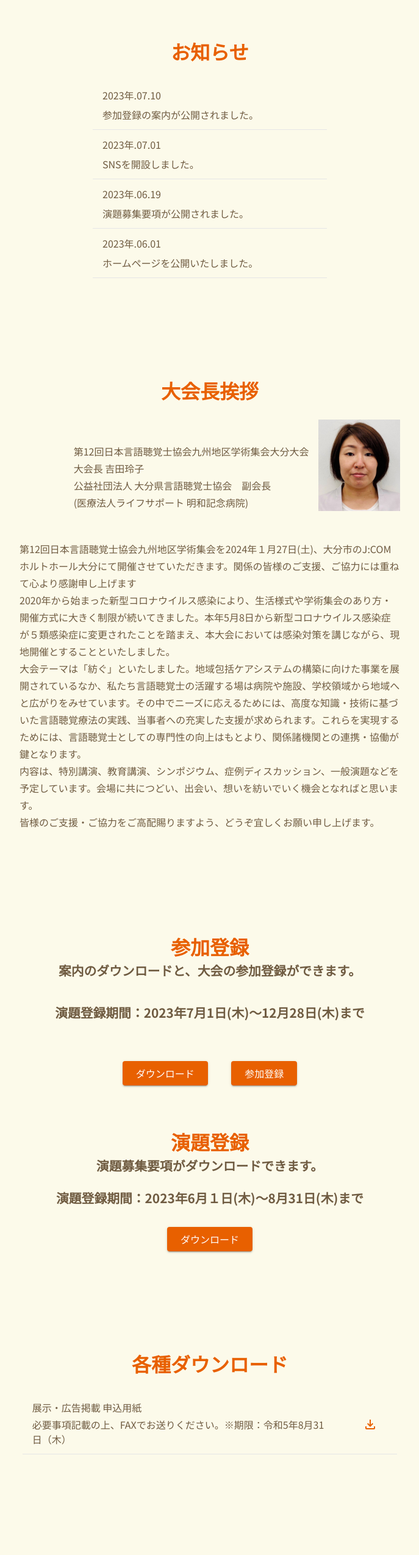
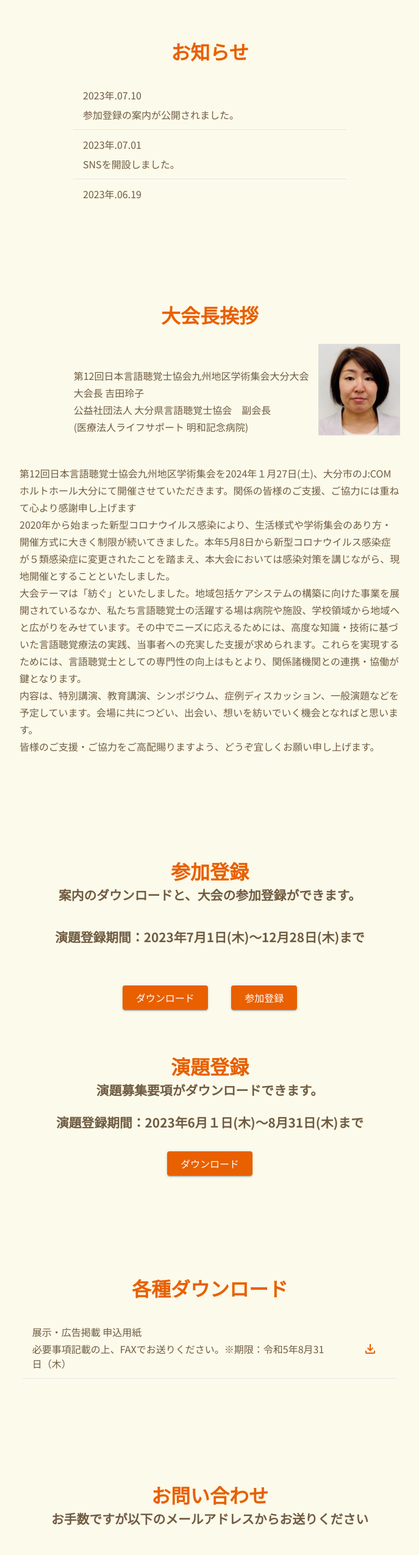
Before and after one commit to STSocietyOitaConference/top, a React (Create React App) app in the folder st-society-oita/: page / in a window 1280 px wide. Shown: the part 1020-3570 px from the top of the page at 61% size, without its empty margins (416-1103 px from the left). Built offline with nearby package versions, Linux system fonts and the light colour scheme.

Commit message:
スクロールつけた

```diff
--- a/st-society-oita/src/components/Downloads.tsx
+++ b/st-society-oita/src/components/Downloads.tsx
@@ -27,7 +27,7 @@ function Downloads() {
     triggerOnce: true, // 最初の一度だけ実行
   });
   return (
-    <Box id="item_3" ref={ref} className="Downloads">
+    <Box id="item_3" ref={ref} className="Downloads anchor">
       <Grid
         className="animate__animated animate__fadeInUp"
         container
--- a/st-society-oita/src/components/WhatNew.tsx
+++ b/st-society-oita/src/components/WhatNew.tsx
@@ -32,7 +32,17 @@ function WhatNew() {
     triggerOnce: true, // 最初の一度だけ実行
   });
   const myStyleList = {
-    width: { sm: 200, md: "30vw" },
+    MuiCssBaseline: {
+      styleOverrides: `
+      ::-webkit-scrollbar{
+          width: 15px;
+      },
+      ::-webkit-scrollbar-thumb {
+          background-color: #276976;
+          border-radius: 10px;
+      }
+      `,
+    },
   };
   return (
     <Box className="WhatNew" ref={ref}>
@@ -50,7 +60,8 @@ function WhatNew() {
           </Typography>
         </Grid>
         <Grid item xs={12} md={6}>
-          <Box>
+          <Box component={"div"} id="content-wrap" minWidth={"35vw"}>
+            <Box sx={{ height: "25vh", overflowY: "scroll", myStyleList }}>
               {informations.map((item: any, _index) => {
                 return (
                   <ListItem disablePadding key={_index} sx={myStyleList}>
@@ -85,6 +96,7 @@ function WhatNew() {
                 );
               })}
             </Box>
+          </Box>
         </Grid>
       </Grid>
     </Box>
--- a/st-society-oita/src/css/index.css
+++ b/st-society-oita/src/css/index.css
@@ -9,3 +9,22 @@ code {
   font-family: source-code-pro, Menlo, Monaco, Consolas, "Courier New",
     monospace;
 }
+
+/* スクロールバーのベース */
+::-webkit-scrollbar {
+  width: 5px;
+}
+::-webkit-scrollbar-track {
+  background-color: #e4e4e4;
+  border-radius: 100px;
+}
+/* スクロールバーの動かすやつ */
+::-webkit-scrollbar-thumb {
+  background-color: #e86000;
+  border-radius: 100px;
+}
+.anchor {
+  display: block;
+  padding-top: 70px;
+  margin-top: -70px;
+}
```
Lines whose indentation alone changed are shown as unchanged.
